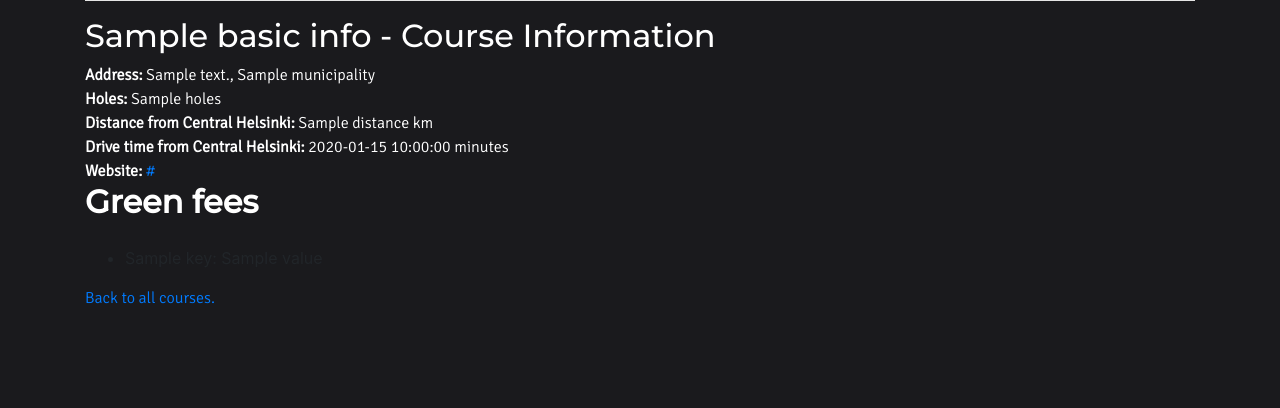
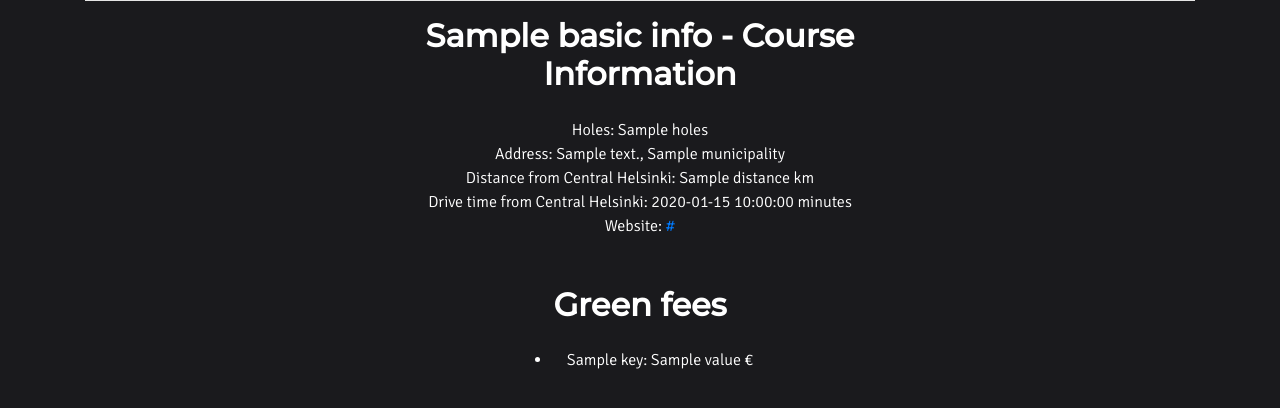
Before and after one commit to shiftleino/golf-course-app, a Flask app: template src/templates/course.html in a window 1280 px wide. Shown: the part 72-480 px from the top of the page. Run offline with Flask 2, Linux system fonts and the light colour scheme; the template is opened without the code that fills it: most values are stand-ins (such as "Sample title", 1, 10 or a date in 2020); some libraries are stand-ins or nearby versions.

Commit message:
Added the stylesheet to the course specific page

```diff
--- a/src/templates/course.html
+++ b/src/templates/course.html
@@ -1,15 +1,46 @@
 {% extends "layout.html" %}
 {% block content %}
-    <h2>{{ basic_info.name }} - Course Information</h2>
-    <div><b>Address:</b> {{ location_info.address }}, {{ location_info.municipality }}</div>
-    <div><b>Holes:</b> {{ basic_info.holes }}</div>
-    <div><b>Distance from Central Helsinki:</b> {{ location_info.distance }} km</div>
-    <div><b>Drive time from Central Helsinki:</b> {{ location_info.drive_time }} minutes</div>
-    <div><b>Website:</b> <a href="{{ basic_info.link }}">{{ basic_info.link }}</a></div>
+    <div class="row justify-content-md-center">
+        <div class="col-md-6 text-center">
+            <h3>{{ basic_info.name }} - Course Information</h3>
+        </div>
+    </div>
+    <div class="row justify-content-center">
+        <div class="col-md-6 text-center">
+            Holes: {{ basic_info.holes }}
+        </div>
+    </div>
+    <div class="row justify-content-center">
+        <div class="col-md-6 text-center">
+            Address: {{ location_info.address }}, {{ location_info.municipality }}
+        </div>
+    </div>
+    <div class="row justify-content-center">
+        <div class="col-md-6 text-center">
+            Distance from Central Helsinki: {{ location_info.distance }} km
+        </div>
+    </div>
+    <div class="row justify-content-center">
+        <div class="col-md-6 text-center">
+            Drive time from Central Helsinki: {{ location_info.drive_time }} minutes
+        </div>
+    </div>
+    <div class="row justify-content-center">
+        <div class="col-md-6 text-center">
+            Website: <a href="{{ basic_info.link }}">{{ basic_info.link }}</a>
+        </div>
+    </div>
+    <br>
+    <br>
+    <div class="row justify-content-center">
+        <div class="col-md-6 text-center">
             <h3>Green fees</h3>
+        </div>
+    </div>
+    <div class="row justify-content-center">
         <ul>
             {% for price in price_info %}
-        <li>{{ price.key  }}: {{price.value }}
+                <li class="col-auto">{{ price.key  }}: {{price.value }} €
                     {% if role == 1 %}
                         <form action="/courses/{{ course }}/prices/{{ price.id }}" method="POST">
                             <button type="submit">Delete</button>
@@ -19,7 +50,7 @@
                 </li>
             {% endfor %}
             </ul>
-    <p><a href="/courses">Back to all courses.</a></p>
+    </div>
     {% if role == 1 %}
     <hr>
     <div class="error">{{ error }}</div>
--- a/src/templates/courses.html
+++ b/src/templates/courses.html
@@ -5,6 +5,7 @@
             <h2>Golf Courses in Uusimaa, Finland</h2>
         </div>
     </div>
+    <br>
     <div class="row justify-content-center">
         <form action="/courses" method="GET">
             <div class="form-group col-auto">
```
Lines whose indentation alone changed are shown as unchanged.
